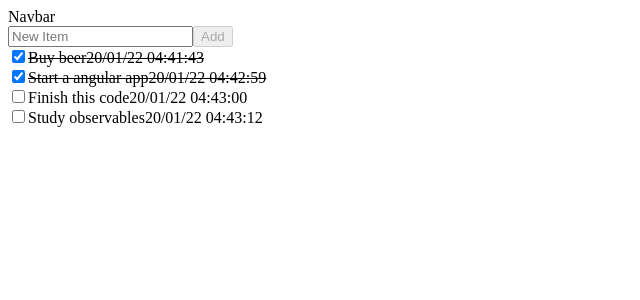
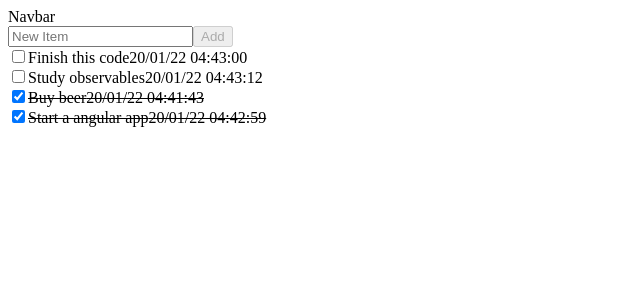
Before and after one commit to fabiomonari/angular-todo, an Angular app: page / in a window 1280 px wide. Shown: the top 300 px of the page, without its empty margins (0-640 px from the left). Built offline with nearby package versions, Linux system fonts and the light colour scheme.

Commit message:
Sorting todos in two lists

```diff
--- a/src/app/app.component.html
+++ b/src/app/app.component.html
@@ -12,9 +12,30 @@
 </section>
 
 <section class="item-list">
-  <div *ngFor="let todo of todos" [class.done]="todo.status">
-    <input type="checkbox" [checked]="todo.status" (change)="doneTodo(todo)" />
-    <span>{{ todo.text }}</span>
-    <span>{{ this.todo.time | date: "dd/MM/YY hh:mm:ss" }}</span>
+  <div class="todo-list">
+    <div *ngFor="let todo of todos">
+      <ng-template [ngIf]="!todo.status">
+        <input
+          type="checkbox"
+          [checked]="todo.status"
+          (change)="doneTodo(todo)"
+        />
+        <span>{{ todo.text }}</span>
+        <span>{{ this.todo.time | date: "dd/MM/YY hh:mm:ss" }}</span>
+      </ng-template>
+    </div>
+  </div>
+  <div class="done-list">
+    <div *ngFor="let todo of todos" [class.done]="todo.status">
+      <ng-template [ngIf]="todo.status">
+        <input
+          type="checkbox"
+          [checked]="todo.status"
+          (change)="doneTodo(todo)"
+        />
+        <span>{{ todo.text }}</span>
+        <span>{{ this.todo.time | date: "dd/MM/YY hh:mm:ss" }}</span>
+      </ng-template>
+    </div>
   </div>
 </section>
--- a/src/app/app.component.ts
+++ b/src/app/app.component.ts
@@ -43,8 +43,8 @@ export class AppComponent {
   }
 
   // - Users can edit a to-do
-  // - A list with all the completed to-do’s
-  // - Users can see a list with all the active to-do’s
-  // - User can see the date when he created the to-do
+  // OK - A list with all the completed to-do’s
+  // OK - Users can see a list with all the active to-do’s
+  // OK - User can see the date when he created the to-do
   // - When closing the browser window the to-do’s will be stored and when the User returns, the data will be retrieved
 }
```
